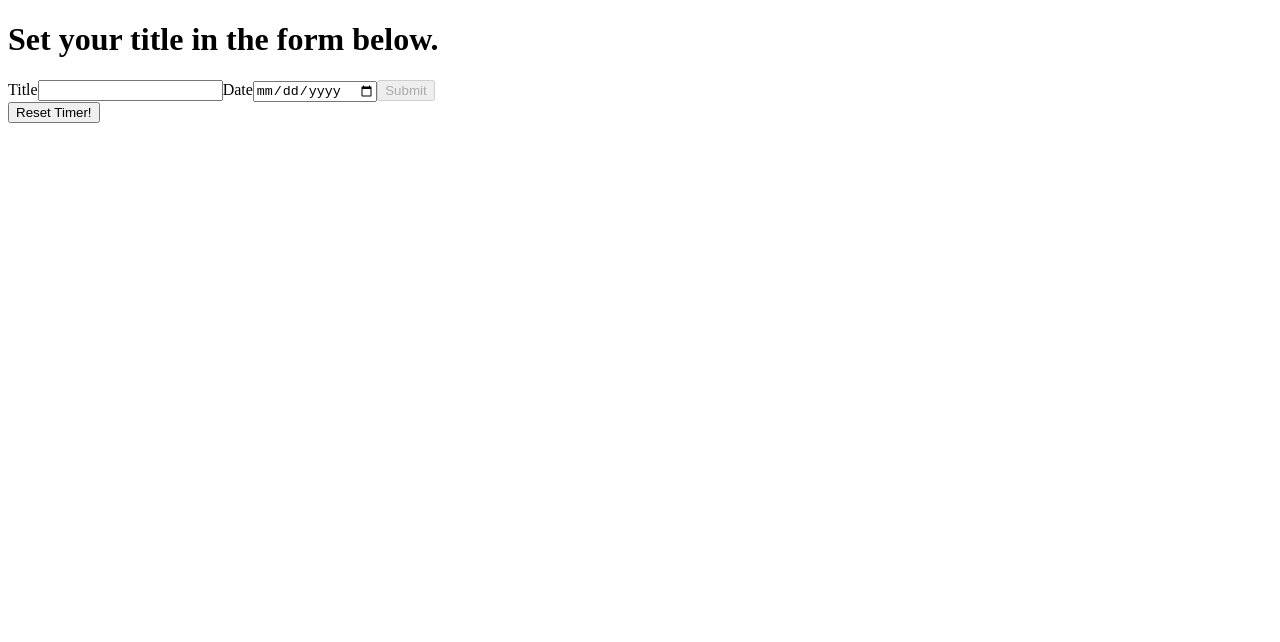
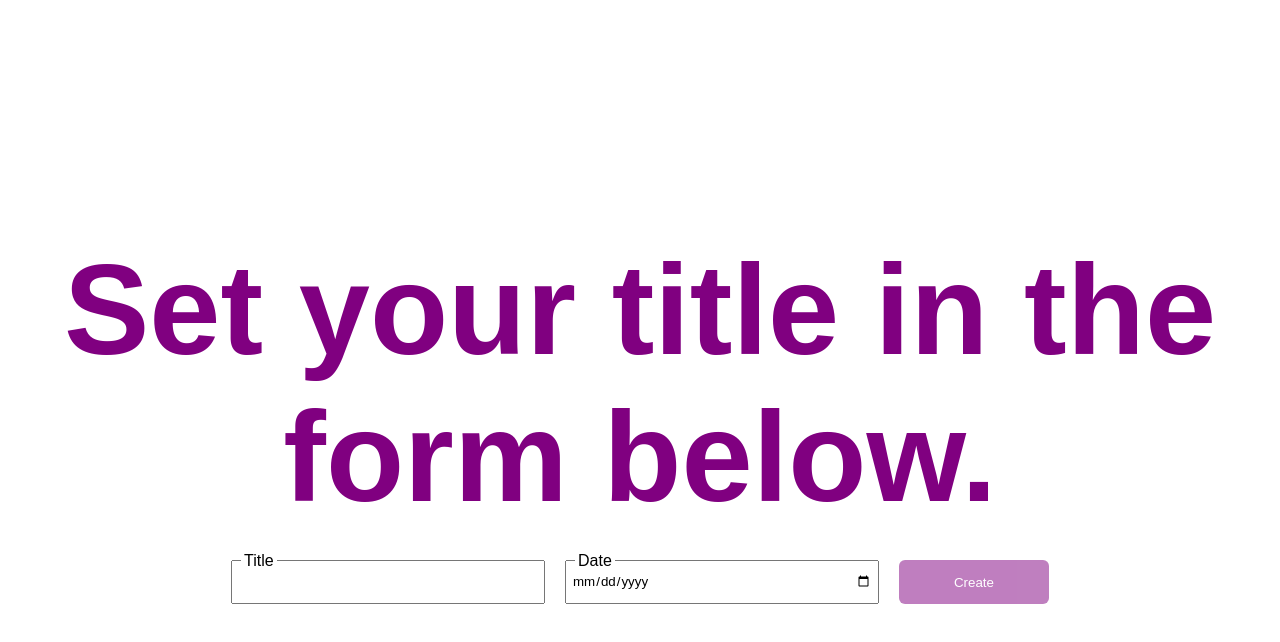
Before and after one commit to marta8919/timer-angular-app, an Angular app: page / in a window 1280 px wide. Shown: the top 642 px of the page. Built offline with nearby package versions, Linux system fonts and the light colour scheme.

Commit message:
added some styling

```diff
--- a/src/app/app.component.css
+++ b/src/app/app.component.css
@@ -0,0 +1,9 @@
+.main {
+  display: flex;
+  flex-direction: column;
+  align-items: center;
+  justify-content: center;
+  height: 100svh;
+  padding: 20px;
+  gap: 30px;
+}
--- a/src/app/app.component.html
+++ b/src/app/app.component.html
@@ -1,8 +1,6 @@
 <main class="main">
-  <div class="content">
-    <app-timer />
-    <app-form />
-  </div>
+  <app-timer />
+  <app-form />
 </main>
 
 <router-outlet />
--- a/src/app/form/form.component.css
+++ b/src/app/form/form.component.css
@@ -0,0 +1,37 @@
+.input {
+  position: relative;
+}
+
+.input label {
+  position: absolute;
+  top: -11px;
+  left: 10px;
+  background-color: white;
+  padding: 3px;
+}
+
+.input input {
+  padding: 5px;
+  width: 300px;
+  height: 30px;
+}
+
+form {
+  display: flex;
+  gap: 20px;
+  flex-wrap: wrap;
+  justify-content: center;
+}
+
+button {
+  background-color: purple;
+  color: white;
+  border: none;
+  border-radius: 6px;
+  padding: 10px;
+  width: 150px;
+}
+
+.disabledBtn {
+  opacity: 0.5;
+}
--- a/src/app/form/form.component.html
+++ b/src/app/form/form.component.html
@@ -1,29 +1,38 @@
 <form (submit)="onSubmit(myForm)" #myForm="ngForm">
+  <div class="input">
     <label for="title">Title</label>
     <input
       type="text"
       name="title"
       id="title"
       required
-    [value]="title()"
       [(ngModel)]="title"
       (input)="checkBtnDisable()"
     />
+  </div>
+
+  <div class="input">
     <label for="date">Date</label>
     <input
       type="date"
       name="date"
       id="date"
       required
-    [value]="date()"
       [(ngModel)]="date"
       (input)="checkBtnDisable()"
     />
-  <button type="submit" [disabled]="buttonDisabled()">Submit</button>
+  </div>
+  <button
+    type="submit"
+    [disabled]="buttonDisabled()"
+    [class]="buttonDisabled() ? 'disabledBtn' : ''"
+  >
+    Create
+  </button>
 </form>
 
 @if(dateError()){
 <p>If Chuck Norris cannot travel back in time, neither can you!</p>
+} @if(timerOn()){
+<button (click)="reset()">Reset Timer!</button>
 }
-
-<button (click)="reset()">Reset Timer!</button>
--- a/src/app/form/form.component.ts
+++ b/src/app/form/form.component.ts
@@ -13,6 +13,7 @@ export class FormComponent {
   date = signal<string>('');
   dateError = signal<boolean>(false);
   buttonDisabled = signal<boolean>(true);
+  timerOn = signal<boolean>(false);
 
   form: Form = {} as Form;
 
@@ -36,6 +37,7 @@ export class FormComponent {
       this.timerService.setDate(new Date(this.date()));
       form.resetForm();
       this.timerService.triggerCountdown();
+      this.timerOn.set(true);
     }
   }
 
@@ -43,5 +45,7 @@ export class FormComponent {
     this.timerService.resetTimer();
     this.timerService.setTitle('');
     this.date.set('');
+    this.timerOn.set(false);
+    this.buttonDisabled.set(true);
   }
 }
--- a/src/app/timer/timer.component.css
+++ b/src/app/timer/timer.component.css
@@ -0,0 +1,15 @@
+h1 {
+  color: purple;
+  font-size: 10vw;
+  text-overflow: ellipsis;
+}
+
+p {
+  font-size: 4vw;
+}
+
+div {
+  text-align: center;
+  overflow-wrap: break-word;
+  max-width: calc(100vw - 20px);
+}
--- a/src/app/timer/timer.component.html
+++ b/src/app/timer/timer.component.html
@@ -1,8 +1,8 @@
 @if(title().length){
 <div>
-  <h1>{{ title() }}</h1>
+  <h1>Time left to {{ title() }}</h1>
   <p>
-    {{ days() }} days, {{ hours() }} hours, {{ minutes() }} minutes,
+    {{ days() }} days, {{ hours() }} hours, {{ minutes() }} minutes and
     {{ seconds() }} seconds
   </p>
 </div>
--- a/src/styles.css
+++ b/src/styles.css
@@ -1,5 +1,4 @@
-html {
+* {
   margin: 0px;
-  width: 100vw;
-  height: 100vh;
+  font-family: Arial, Helvetica, sans-serif;
 }
```
Also changed, not shown: src/app/timer.service.ts (line endings or trailing spaces). Lines whose indentation alone changed are shown as unchanged.
